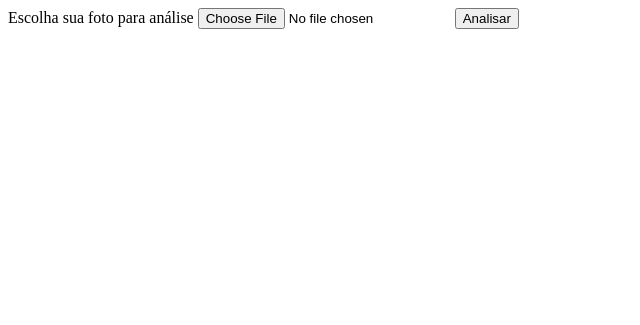
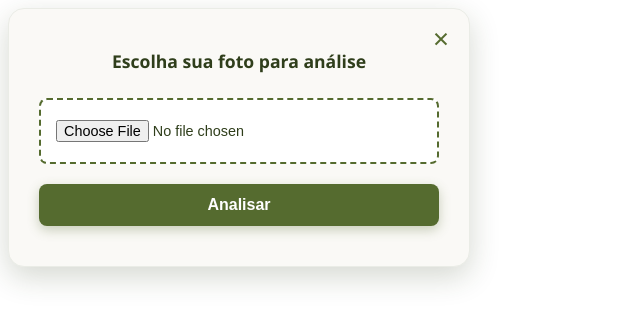
Before and after one commit to caua-a/velvet-skin, a Flask app: template templates/assistente.html in a window 1280 px wide. Shown: the top 325 px of the page, without its empty margins (0-640 px from the left). Run offline with Flask 3, Linux system fonts and the light colour scheme; the template is opened without the code that fills it, so the values that code supplies are empty.

Commit message:
Commit: Css finalizado

```diff
--- a/app.py
+++ b/app.py
@@ -1,19 +1,21 @@
 from flask import Flask, render_template, redirect, request, jsonify
 from google import genai
-
-
+from PIL import Image
 app = Flask(__name__)
 app.secret_key = "senha123"
-client = genai.Client(api_key='AQ.Ab8RN6J9zXrVvhBJ-n-50s-RpBj83ZfT3DnD5Odgwbw8Mmiu_Q')
+client = genai.Client(api_key='AQ.Ab8RN6KeRi89mCM7NUJSPd_bLDVTAmInnY1jtfQnXil5WsP7IA')
 @app.route('/teste')
 def pagina_inicial():
     return render_template('layout.html')
 
 @app.route('/')
-def popupia():
+def index():
+    return render_template('teste.html')
+
+@app.route('/obter-popup')
+def obter_popup():
+    # Envia o seu HTML do formulário quando o JS pedir
     return render_template('assistente.html')
-
-
 @app.route('/analisar', methods=['POST'])
 def analisar_foto():
     # 1. Pega a foto que veio do HTML
--- a/requirements.txt
+++ b/requirements.txt
@@ -1,2 +1,3 @@
 flask
 mysql-connector-python
+Pillow
--- /dev/null
+++ b/static/css/assistente.css
@@ -0,0 +1,99 @@
+:root {
+    --verde-oliva: #556B2F;
+    --verde-escuro: #3B4D22;
+    --branco: #FFFFFF;
+    --off-white: #FAF9F6;
+    --texto-escuro: #2F3E1B;
+    --cinza-suave: #EAECE6;
+}
+
+.modal-backdrop {
+    display: none;
+    position: fixed;
+    top: 0; left: 0;
+    width: 100%; height: 100%;
+    background: rgba(47, 62, 27, 0.6);
+    z-index: 9999;
+    justify-content: center;
+    align-items: center;
+    backdrop-filter: blur(4px);
+    transition: all 0.3s ease;
+}
+
+.janela-popup {
+    background-color: var(--off-white);
+    padding: 40px 30px;
+    border-radius: 16px;
+    box-shadow: 0px 10px 30px rgba(47, 62, 27, 0.2);
+    position: relative;
+    width: 90%;
+    max-width: 400px;
+    font-family: 'Segoe UI', Tahoma, Geneva, Verdana, sans-serif;
+    border: 1px solid var(--cinza-suave);
+}
+
+.botao-fechar {
+    position: absolute;
+    top: 15px; right: 20px;
+    font-size: 28px;
+    cursor: pointer;
+    color: var(--verde-oliva);
+    transition: color 0.2s ease;
+    line-height: 1;
+}
+.botao-fechar:hover {
+    color: var(--verde-escuro);
+}
+
+.janela-popup form {
+    display: flex;
+    flex-direction: column;
+    gap: 20px;
+}
+
+.janela-popup label {
+    color: var(--texto-escuro);
+    font-weight: 600;
+    font-size: 1.1rem;
+    text-align: center;
+    margin-bottom: 5px;
+}
+
+
+.janela-popup input[type="file"] {
+    background-color: var(--branco);
+    border: 2px dashed var(--verde-oliva);
+    padding: 20px 15px;
+    border-radius: 8px;
+    color: var(--texto-escuro);
+    cursor: pointer;
+    font-size: 0.9rem;
+    text-align: center;
+    transition: all 0.2s ease;
+}
+.janela-popup input[type="file"]:hover {
+    background-color: var(--cinza-suave);
+    border-color: var(--verde-escuro);
+}
+
+
+.janela-popup button[type="submit"] {
+    background-color: var(--verde-oliva);
+    color: var(--branco);
+    border: none;
+    padding: 12px 20px;
+    font-size: 1rem;
+    font-weight: 600;
+    border-radius: 8px;
+    cursor: pointer;
+    box-shadow: 0px 4px 12px rgba(85, 107, 47, 0.3);
+    transition: all 0.2s ease;
+}
+.janela-popup button[type="submit"]:hover {
+    background-color: var(--verde-escuro);
+    box-shadow: 0px 6px 16px rgba(59, 77, 34, 0.4);
+    transform: translateY(-1px); /* Leve efeito de subir ao passar o mouse */
+}
+.janela-popup button[type="submit"]:active {
+    transform: translateY(1px);
+}
--- a/templates/assistente.html
+++ b/templates/assistente.html
@@ -4,12 +4,17 @@
     <meta charset="UTF-8">
     <meta name="viewport" content="width=device-width, initial-scale=1.0">
     <title>Document</title>
+    <link rel="stylesheet" href="../static/css/assistente.css">
 </head>
 <body>
+<div class="janela-popup">
+    <span class="botao-fechar" onclick="fecharPopup()">&times;</span>
+
     <form action="/analisar" method="post" enctype="multipart/form-data">
-        <label for="">Escolha sua foto para análise</label>
-        <input type="file" name="foto" capture="user" accept="image/*" required>
+        <label for="foto">Escolha sua foto para análise</label>
+        <input type="file" name="foto" id="foto" capture="user" accept="image/*" required>
         <button type="submit">Analisar</button>
-</form>
+    </form>
+</div>
 </body>
 </html>
```
Also changed, not shown: templates/teste.html (added, +74 -0 lines), static/css/layout.css (indentation only).
